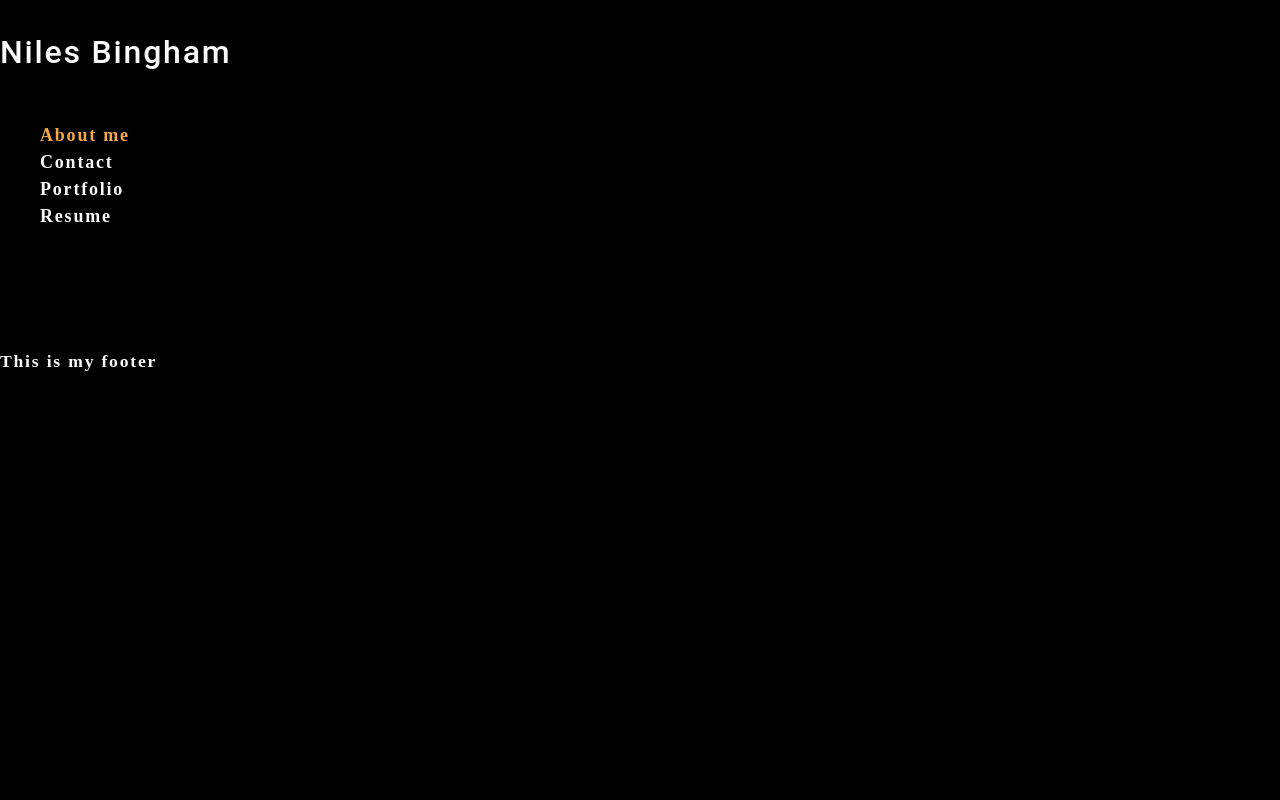
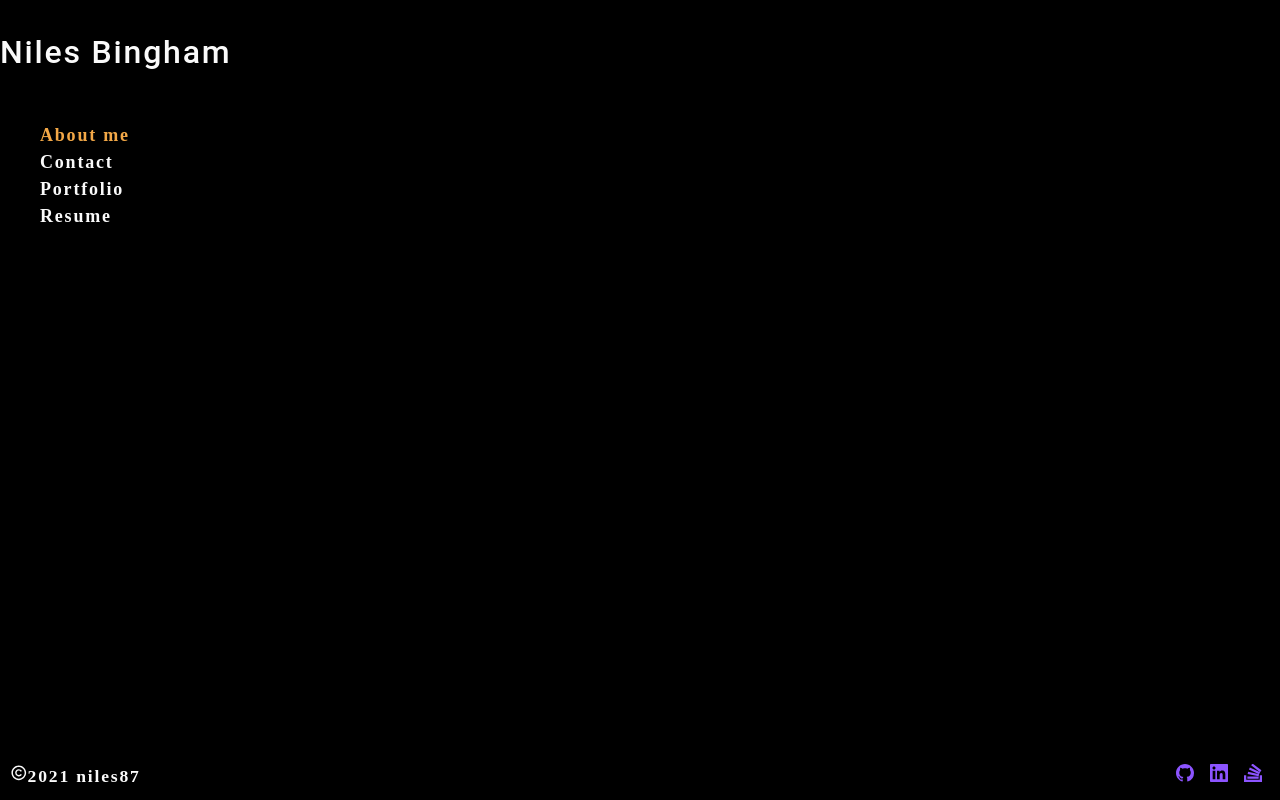
Before and after one commit to niles87/psychic-octo-port, a React (Create React App) app: page / in a window 1280 px wide. Built offline with nearby package versions, Linux system fonts and the light colour scheme.

Commit message:
completed footer component

```diff
--- a/package.json
+++ b/package.json
@@ -8,6 +8,7 @@
     "@testing-library/user-event": "^7.2.1",
     "react": "^16.13.1",
     "react-dom": "^16.13.1",
+    "react-icons": "^4.2.0",
     "react-scripts": "3.4.1"
   },
   "scripts": {
--- a/src/components/Footer/index.js
+++ b/src/components/Footer/index.js
@@ -1,10 +1,43 @@
 import React from 'react';
+import { GoMarkGithub } from 'react-icons/go';
+import { GrLinkedin } from 'react-icons/gr';
+import { ImStackoverflow } from 'react-icons/im';
+import { RiCopyrightLine } from 'react-icons/ri';
+const Footer = () => {
+  const currentYear = () => {
+    return new Date().getFullYear();
+  };
 
-const Footer = () => {
   return (
-    <div>
-      <p>This is my footer</p>
-    </div>
+    <footer>
+      <p>
+        <RiCopyrightLine />
+        {currentYear()} niles87
+      </p>
+      <div>
+        <a
+          href='https://github.com/niles87'
+          target='_blank'
+          rel='noopener noreferrer'
+        >
+          <GoMarkGithub />
+        </a>
+        <a
+          href='https://www.linkedin.com/in/niles-bingham/'
+          target='_blank'
+          rel='noopener noreferrer'
+        >
+          <GrLinkedin />
+        </a>
+        <a
+          href='https://stackoverflow.com/users/12208077/niles87'
+          target='_blank'
+          rel='noopener noreferrer'
+        >
+          <ImStackoverflow />
+        </a>
+      </div>
+    </footer>
   );
 };
 
--- a/src/index.css
+++ b/src/index.css
@@ -162,6 +162,27 @@ textarea {
   padding: 5px;
 }
 
+footer {
+  position: absolute;
+  bottom: 0;
+  left: 0;
+  width: 100vw;
+  display: flex;
+  justify-content: space-between;
+}
+
+footer p {
+  margin: 10px;
+}
+
+footer div {
+  margin: 10px;
+}
+
+footer div a {
+  padding: 10px;
+}
+
 .container {
   width: 85%;
   max-width: 1200px;
```
Also changed, not shown: 1 other file (tests, documents, lock files or other folders).
